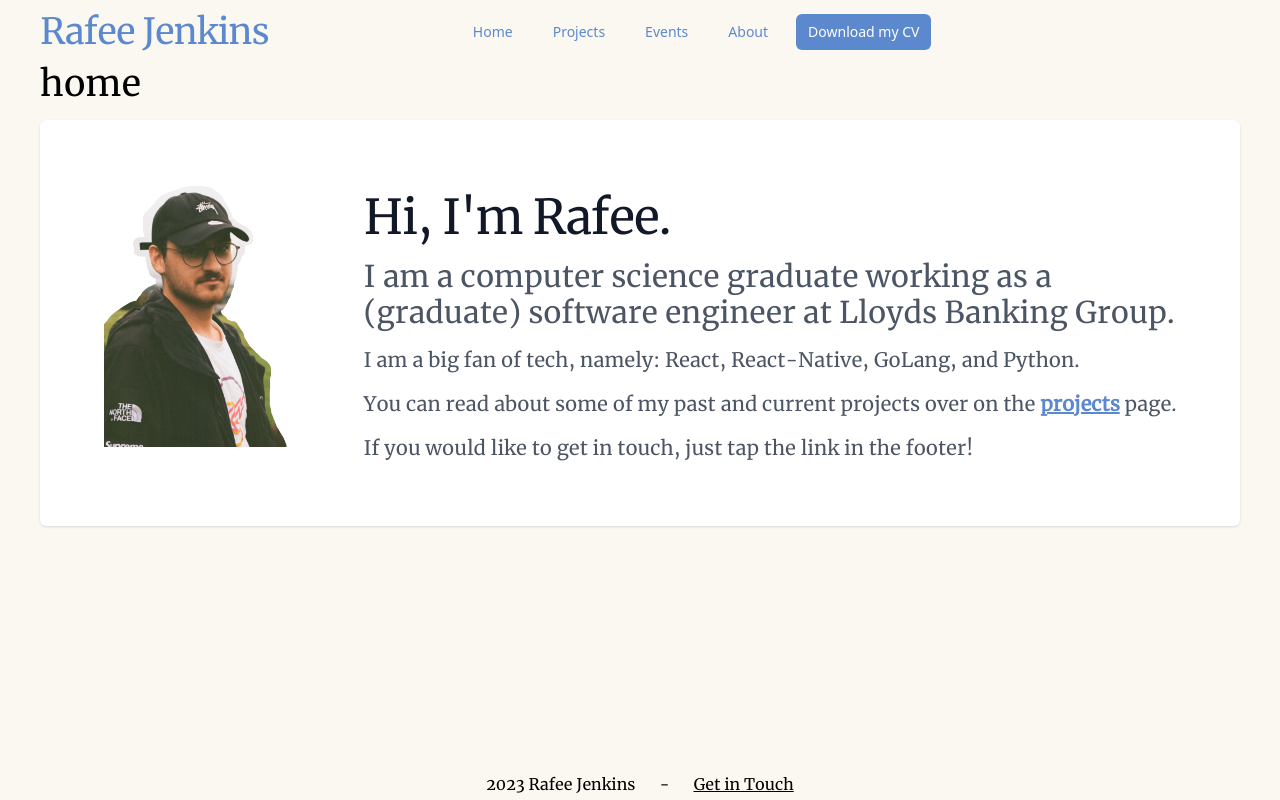
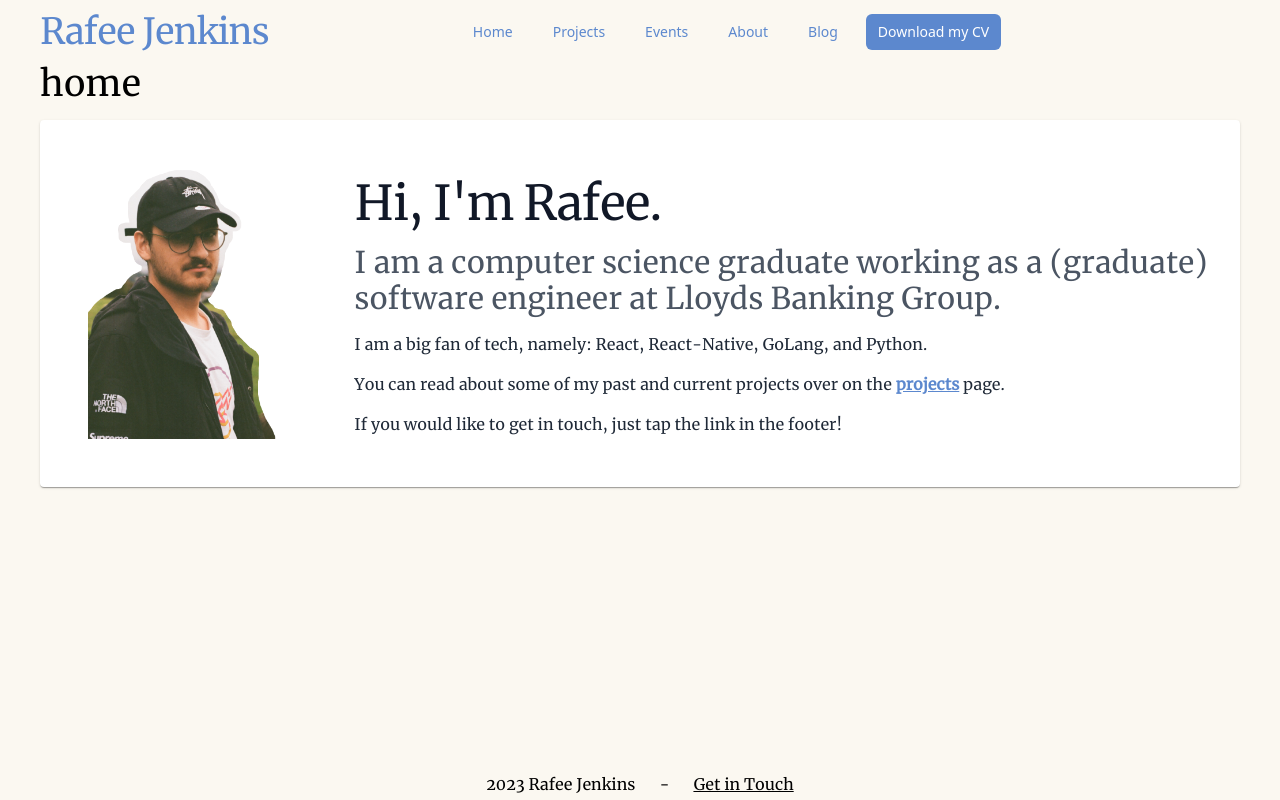
Before and after one commit to rafeeJ/website-old, a Next.js app: page / in a window 1280 px wide. Built offline with nearby package versions, Linux system fonts and the light colour scheme.

Commit message:
feat: final changes

```diff
--- a/components/BlogCard.js
+++ b/components/BlogCard.js
@@ -1,11 +1,21 @@
 import React from 'react';
 import Link from 'next/link'
-import { Card, Typography } from '@mui/material';
+import { Card, CardContent, CardMedia, Typography } from '@mui/material';
 import dayjs from 'dayjs';
+import Image from 'next/image';
 
 export default function BlogCard({ info }) {
   return (
     <Card sx={{ padding: 3 }}>
+      <CardMedia
+        title='test'
+        sx={{ height: 200 }}>
+        <div style={{ position: 'relative', width: '100%', height: '100%' }}>
+          <Image src={info.featuredImage} fill={true} alt={'title'} />
+        </div>
+      </CardMedia>
+      <CardContent>
+
         <Link href={`/blog/${info.slug}`} passHref>
           <div>
             <Typography variant="h4" className="title">
@@ -20,6 +30,7 @@ export default function BlogCard({ info }) {
             </Typography>
           </div>
         </Link>
+      </CardContent>
     </Card>
   );
 }
--- a/components/GridLayout.js
+++ b/components/GridLayout.js
@@ -20,7 +20,7 @@ export default function GridLayout(props) {
                 </div>
                 <div className="grid md:grid-cols-3 grid-cols-1 gap-8 content-evenly ">
                     {collectionInp?.docs.map((doc, i) => {
-                    return(<ProjectCard key={i} className="md:my-8" project={doc.data()}/>)
+                        return (<ProjectCard key={i} className="md:my-8" project={doc.data()} />)
                     })}
                 </div>
             </div>
--- a/components/Header.js
+++ b/components/Header.js
@@ -23,9 +23,7 @@ export default function Header() {
                 <Link
                   href={"/"}
                   className="hover:bg-gray-700 hover:text-white text-darkp px-3 py-2 rounded-md text-sm font-medium">
-
                   Home
-
                 </Link>
                 <Link
                   href={"/projects"}
@@ -46,6 +44,13 @@ export default function Header() {
                   className="text-darkp hover:bg-gray-700 hover:text-white px-3 py-2 rounded-md text-sm font-medium">
 
                   About
+
+                </Link>
+                <Link
+                  href={"/blog"}
+                  className="text-darkp hover:bg-gray-700 hover:text-white px-3 py-2 rounded-md text-sm font-medium">
+
+                  Blog
 
                 </Link>
                 <a
@@ -145,6 +150,13 @@ export default function Header() {
                 About
 
               </Link>
+              <Link
+                href={"/blog"}
+                className="text-darkp hover:bg-gray-700 hover:text-white block px-3 py-2 rounded-md text-base font-medium">
+
+                Blog
+
+              </Link>
 
               <a
                 className="text-darkp hover:bg-gray-700 hover:text-white block px-3 py-2 rounded-md text-base font-medium"
--- /dev/null
+++ b/components/HomePageCopy.js
@@ -0,0 +1,29 @@
+import Link from 'next/link'
+import React from 'react'
+
+export default function HomePageCopy() {
+    return (
+        <div>
+            <h1
+                className="text-5xl font-merri tracking-tight text-gray-900 leading-snug"
+                role="heading"
+                aria-level="1"
+            >
+                Hi, I&apos;m Rafee.
+            </h1>
+            <p className="mt-2 text-gray-600 text-3xl font-merri" aria-level="2">
+                I am a computer science graduate working as a (graduate) software engineer at Lloyds Banking Group.
+            </p>
+
+            <p className="mt-4 text-gray-800 text-md font-merri" aria-level="2">
+                I am a big fan of tech, namely: React, React-Native, GoLang, and Python.
+            </p>
+            <p className="mt-4 text-gray-800 text-md font-merri" aria-level="2">
+                You can read about some of my past and current projects over on the <Link href={'/projects'} className='font-extrabold underline text-darkp'>projects</Link> page.
+            </p>
+            <p className="mt-4 text-gray-800 text-md font-merri" aria-level="2">
+                If you would like to get in touch, just tap the link in the footer!
+            </p>
+        </div>
+    )
+}
--- a/pages/blog/[slug].js
+++ b/pages/blog/[slug]/index.js
@@ -1,21 +1,31 @@
-import React from 'react'
+import { Card } from '@mui/material'
+import dayjs from 'dayjs'
+import { logEvent } from 'firebase/analytics'
+import 'highlight.js/styles/atom-one-dark-reasonable.css'
+import { MDXRemote } from 'next-mdx-remote'
+import { serialize } from 'next-mdx-remote/serialize'
 import Head from 'next/head'
 import Image from 'next/image'
+import { useRouter } from 'next/router'
+import React, { useEffect } from 'react'
+import rehypeAutolinkHeadings from 'rehype-autolink-headings'
+import rehypeCodeTitles from 'rehype-code-titles'
+import rehypeHighlight from 'rehype-highlight'
 import rehypeSlug from 'rehype-slug'
-import { MDXRemote } from 'next-mdx-remote'
-import rehypeHighlight from 'rehype-highlight'
-import rehypeCodeTitles from 'rehype-code-titles'
-import { serialize } from 'next-mdx-remote/serialize'
-import 'highlight.js/styles/atom-one-dark-reasonable.css'
-import rehypeAutolinkHeadings from 'rehype-autolink-headings'
-import dayjs from 'dayjs'
-import { getArticleFromSlug, getSlug } from '../../src/utils/mdx'
-import Layout from '../../components/Layout'
-import { Card, Divider } from '@mui/material'
-import { useRouter } from 'next/router'
-import me from '../../public/me.png'
+import Layout from '../../../components/Layout'
+import { analytics } from '../../../firebase/clientApp'
+import me from '../../../public/me.png'
+import { getArticleFromSlug, getSlug } from '../../../src/utils/mdx'
 
 export default function Blog({ post: { source, frontmatter } }) {
+
+    useEffect(() => {
+        logEvent(analytics, 'blog_view', {
+            firebase_screen: frontmatter.title,
+        })
+    }, [frontmatter.title])
+
+
     return (
         <Layout header={<BlogHead title={frontmatter.title} tagline={frontmatter.excerpt} keywords={frontmatter.keywords} img={frontmatter.featuredImage} />}>
             <div className='pb-4'>
--- a/pages/blog/index.js
+++ b/pages/blog/index.js
@@ -1,13 +1,19 @@
-import React from 'react'
-import Head from 'next/head'
-import Link from "next/link"
-import dayjs from 'dayjs'
+import { Grid } from '@mui/material'
+import { logEvent } from 'firebase/analytics'
+import React, { useEffect } from 'react'
+import BlogCard from '../../components/BlogCard'
+import Layout from '../../components/Layout'
+import { analytics } from '../../firebase/clientApp'
 import { getAllArticles } from '../../src/utils/mdx'
-import Layout from '../../components/Layout'
-import { Card, Grid } from '@mui/material'
-import BlogCard from '../../components/BlogCard'
 
 export default function BlogPage({ posts }) {
+
+    useEffect(() => {
+        logEvent(analytics, 'screen_view', {
+            firebase_screen: 'Blog'
+        })
+    }, [])
+
     return (
         <Layout>
             <div className='pb-4'>
--- a/pages/index.js
+++ b/pages/index.js
@@ -1,11 +1,11 @@
-import Hero from '../components/Hero'
-import Layout from '../components/Layout'
+import { logEvent } from 'firebase/analytics'
 import Image from 'next/image'
 import Link from 'next/link'
-import Card from '../components/Card'
 import { useEffect } from 'react'
-import { logEvent } from 'firebase/analytics'
+import Layout from '../components/Layout'
 import { analytics } from '../firebase/clientApp'
+import { Card } from '@mui/material'
+import HomePageCopy from '../components/HomePageCopy'
 
 export default function Home() {
   const me = require('../public/me.png')
@@ -22,37 +22,11 @@ export default function Home() {
       <div className='pb-4'>
         <span className='text-2xl sm:text-4xl font-merri'>home</span>
       </div>
-      {/* <Hero className="flex-grow" /> */}
-      <Card>
+      <Card className='flex items-center flex-col md:flex-row p-4 mb-2'>
         <div className="m-8 order-first" role="img">
           <Image src={me} alt={'Another picture of Rafee...'} />
         </div>
-        <div className='flex flex-col justify-between my-8'>
-          <div className='text-lg'>
-            <div className=''>
-              <h1
-                className="text-5xl font-merri tracking-tight text-gray-900 leading-snug"
-                role="heading"
-                aria-level="1"
-              >
-                Hi, I&apos;m Rafee.
-              </h1>
-              <p className="mt-2 text-gray-600 text-3xl font-merri" aria-level="2">
-                I am a computer science graduate working as a (graduate) software engineer at Lloyds Banking Group.
-              </p>
-
-              <p className="mt-4 text-gray-600 text-xl font-merri" aria-level="2">
-                I am a big fan of tech, namely: React, React-Native, GoLang, and Python.
-              </p>
-              <p className="mt-4 text-gray-600 text-xl font-merri" aria-level="2">
-                You can read about some of my past and current projects over on the <Link href={'/projects'} className='font-extrabold underline text-darkp'>projects</Link> page.
-              </p>
-              <p className="mt-4 text-gray-600 text-xl font-merri" aria-level="2">
-                  If you would like to get in touch, just tap the link in the footer!
-              </p>
-            </div>
-          </div>
-        </div>
+        <HomePageCopy />
       </Card>
     </Layout>
   );
```
Lines whose indentation alone changed are shown as unchanged.
